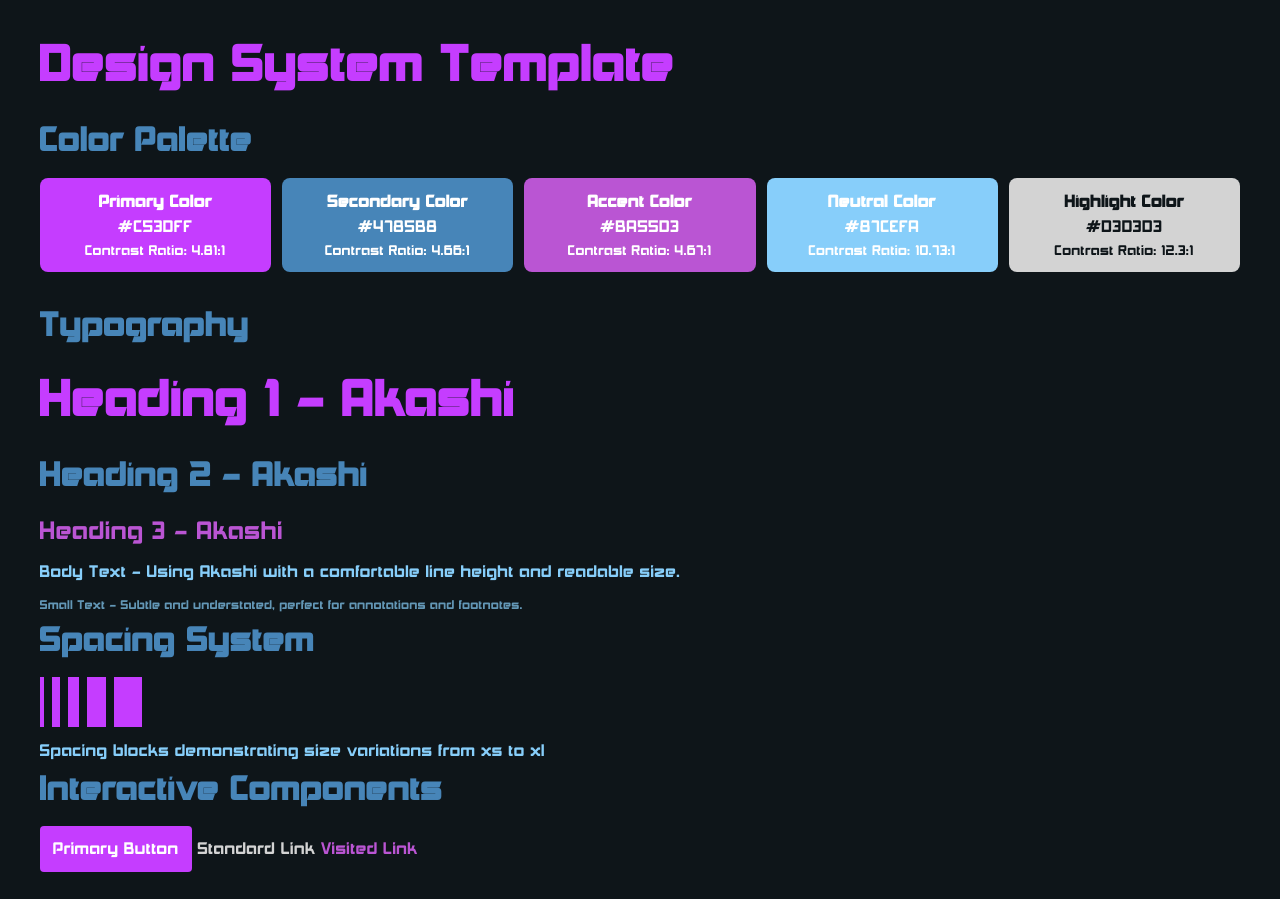
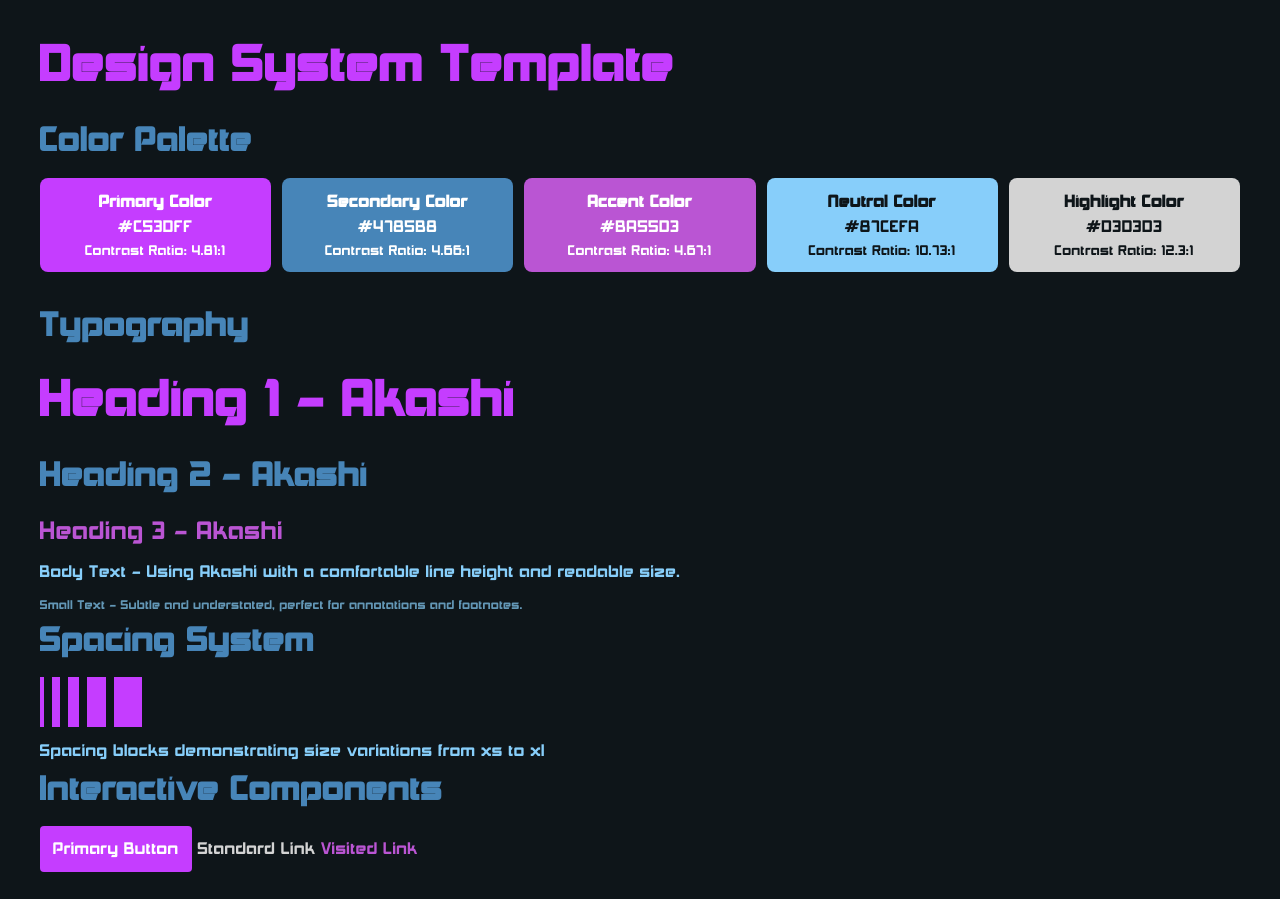
Before and after one commit to cowi-tech/cowi-tech.github.io, a plain HTML site: page wa/wa14/index.html in a window 1280 px wide. Drawn offline with Linux system fonts and the light colour scheme.

Commit message:
fix readability

```diff
--- a/wa/wa14/index.html
+++ b/wa/wa14/index.html
@@ -187,7 +187,7 @@
                     <p>#BA55D3</p>
                     <small>Contrast Ratio: 4.67:1</small>
                 </div>
-                <div class="color-swatch" style="background-color: var(--color-neutral); color: var(--color-text-light);">
+                <div class="color-swatch" style="background-color: var(--color-neutral); color: var(--color-background);">
                     <strong>Neutral Color</strong>
                     <p>#87CEFA</p>
                     <small>Contrast Ratio: 10.73:1</small>
```
